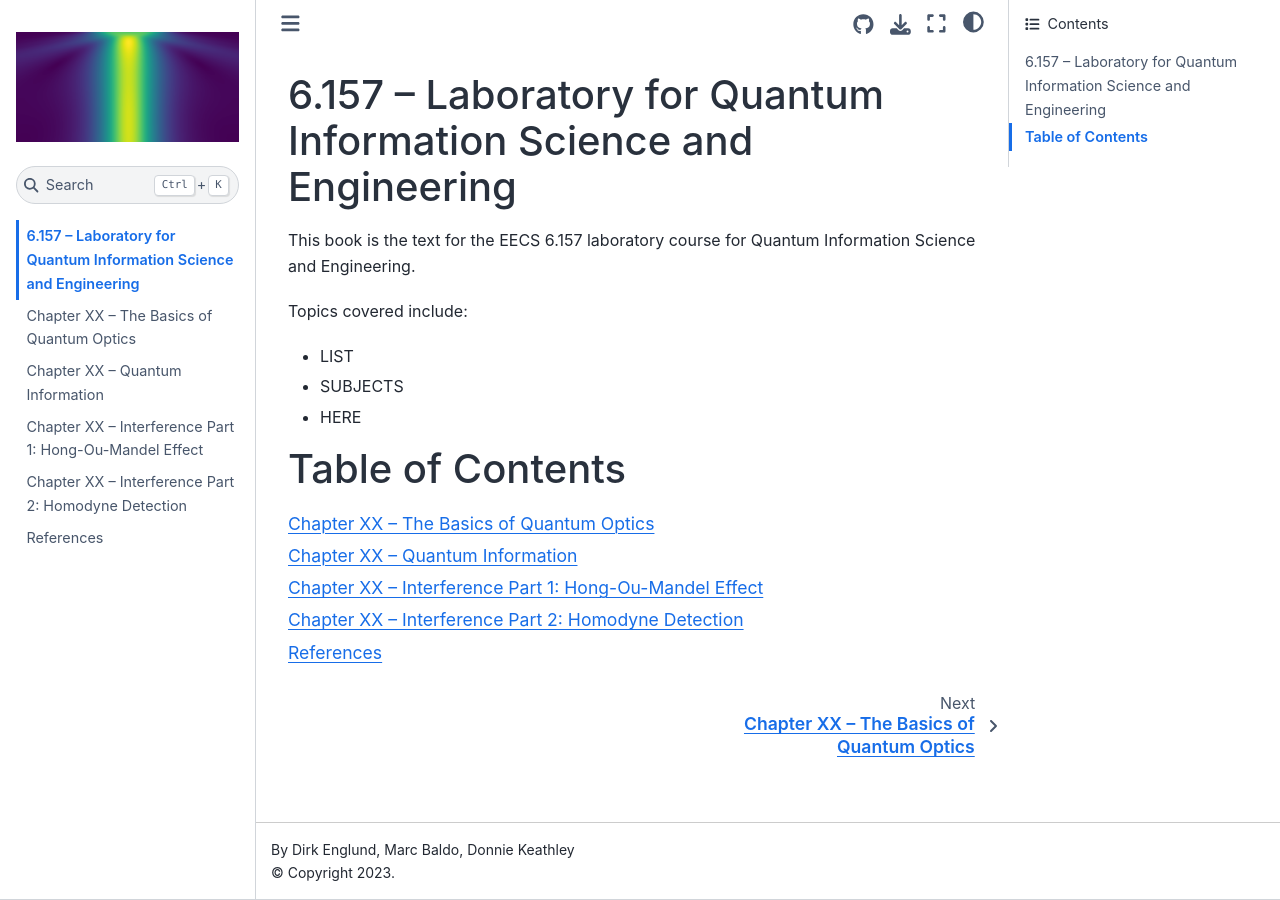
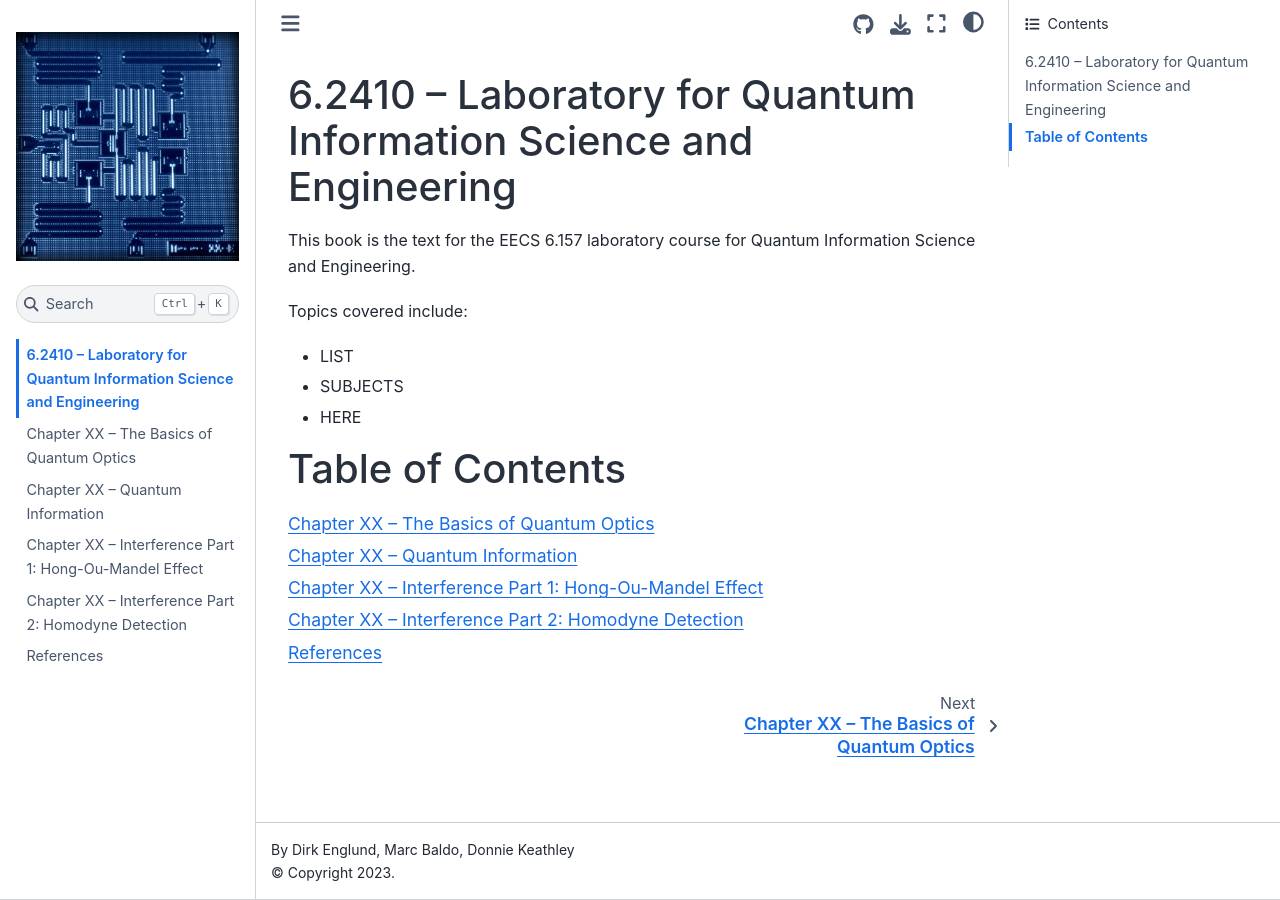
Before and after one commit to dkeathley/6.2410-lab, a Jupyter Book: the page built from intro.md, in a window 1280 px wide. Built offline with Jupyter Book 1.0.4 settings and Sphinx 7.4.7 and the Sphinx Book theme 1.1.4, drawn with Linux system fonts in a browser that asks for light colours.

```diff
--- a/_config.yml
+++ b/_config.yml
@@ -1,9 +1,9 @@
 # Book settings
 # Learn more at https://jupyterbook.org/customize/config.html
 
-title: 6.157 -- Laboratory for Quantum Information Science and Engineering
+title: 6.2410 -- Laboratory for Quantum Information Science and Engineering
 author: Dirk Englund, Marc Baldo, Donnie Keathley
-logo: logo.png
+logo: FIGURES/logo-ibm.jpg
 
 # Force re-execution of notebooks on each build.
 # See https://jupyterbook.org/content/execute.html
--- a/intro.md
+++ b/intro.md
@@ -1,4 +1,4 @@
-# 6.157 -- Laboratory for Quantum Information Science and Engineering
+# 6.2410 -- Laboratory for Quantum Information Science and Engineering
 
 This book is the text for the EECS 6.157 laboratory course for Quantum Information Science and Engineering.
 
```
Also changed, not shown: markdown/chapter-XX-interference-1-HOM.md (+8 -4 lines), markdown/chapter-XX-interference-2-homodyne-detection.md (+2 -1 lines), chapter-XX-interference-1-HOM.ipynb, chapter-XX-interference-2-homodyne-detection.ipynb, logo.png (deleted).
